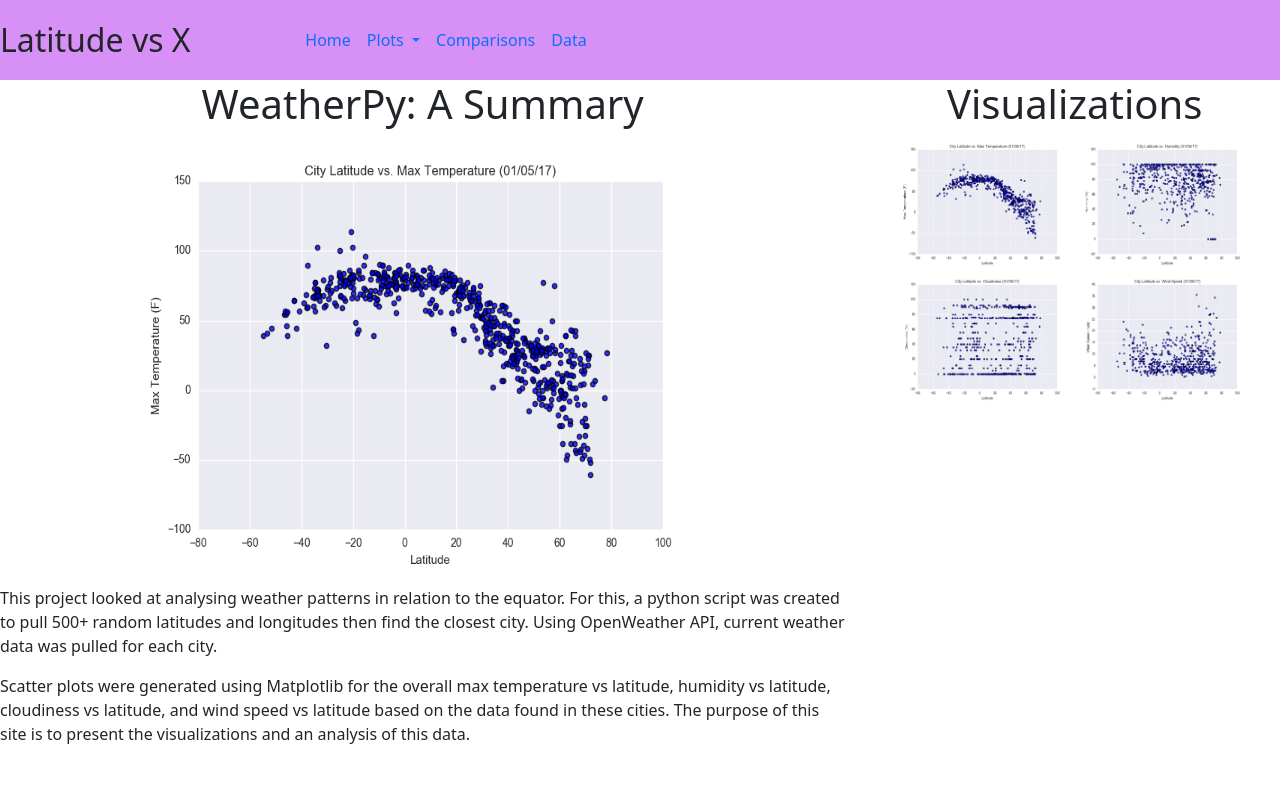
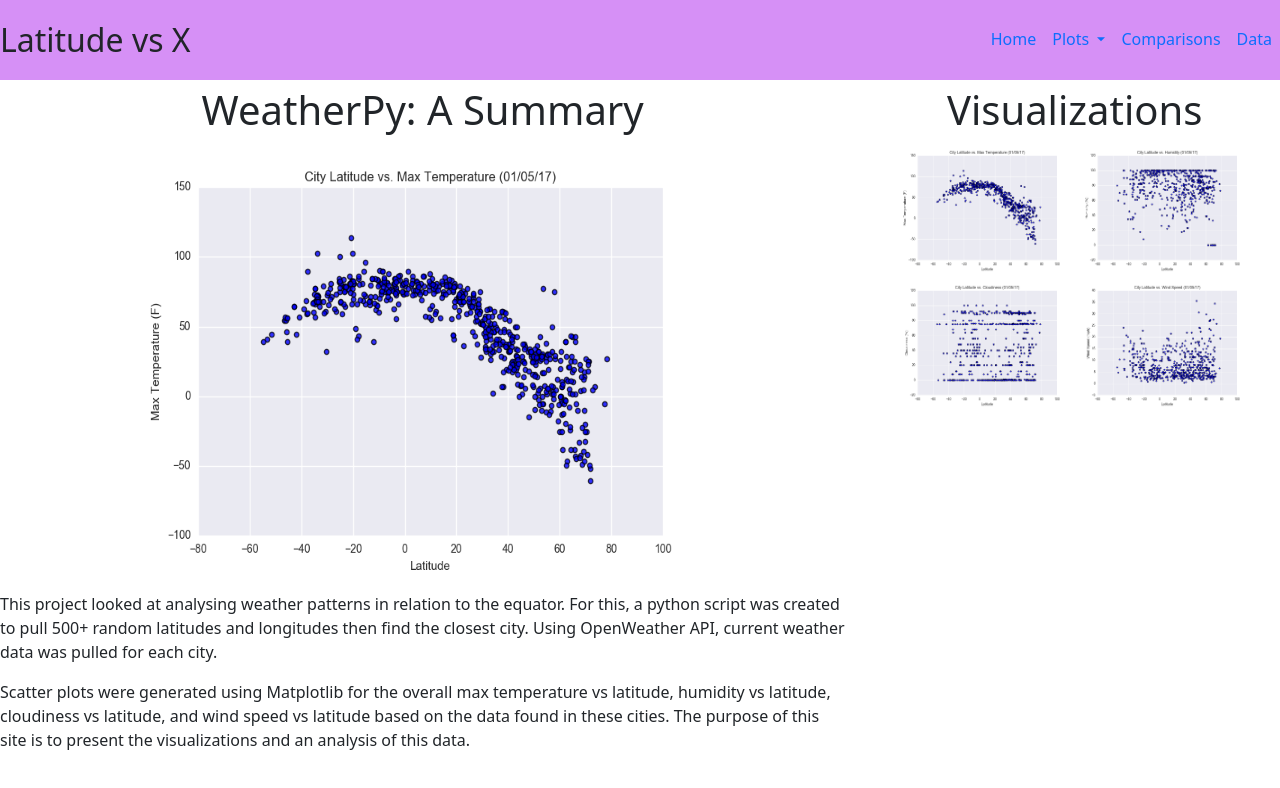
Before and after one commit to zarzarbinks0702/Web-Design-Global-Weather-Analysis, a plain HTML site: page index.html in a window 1280 px wide. Drawn offline with nearby package versions, Linux system fonts and the light colour scheme.

Commit message:
fix navbar

```diff
--- a/index.html
+++ b/index.html
@@ -10,7 +10,7 @@
     <header class="col-xs-12">
       <h2>Latitude vs X</h2>
       <nav class="navbar navbar-expand-md">
-        <ul class="navbar-nav ml-auto">
+        <ul class="nav navbar-nav ml-auto">
           <li class="nav-item"><a class="nav-link" href="index.html">Home</a></li>
           <li class="nav-item dropdown">
             <a class="nav-link dropdown-toggle" role="button" id="navbarDropdown" data-bs-toggle="dropdown" aria-expanded="false">
--- a/visualizations/style.css
+++ b/visualizations/style.css
@@ -17,13 +17,16 @@ header h2 {
   text-align: center;
 }
 
-.navbar-nav {
-  margin-left: 100%;
-  align-items: flex-end;
+/*https://www.w3.org/Style/Examples/007/center.en.html but I played around with the properties to make it work*/
+.navbar {
+  margin: 0;
+  position: fixed;
+  right: 0;
+  transform: translate(0, 20%);
 }
 
 .navbar ul li {
-  display: inline-flex;
+  display: inline;
 }
 
 img {
```
